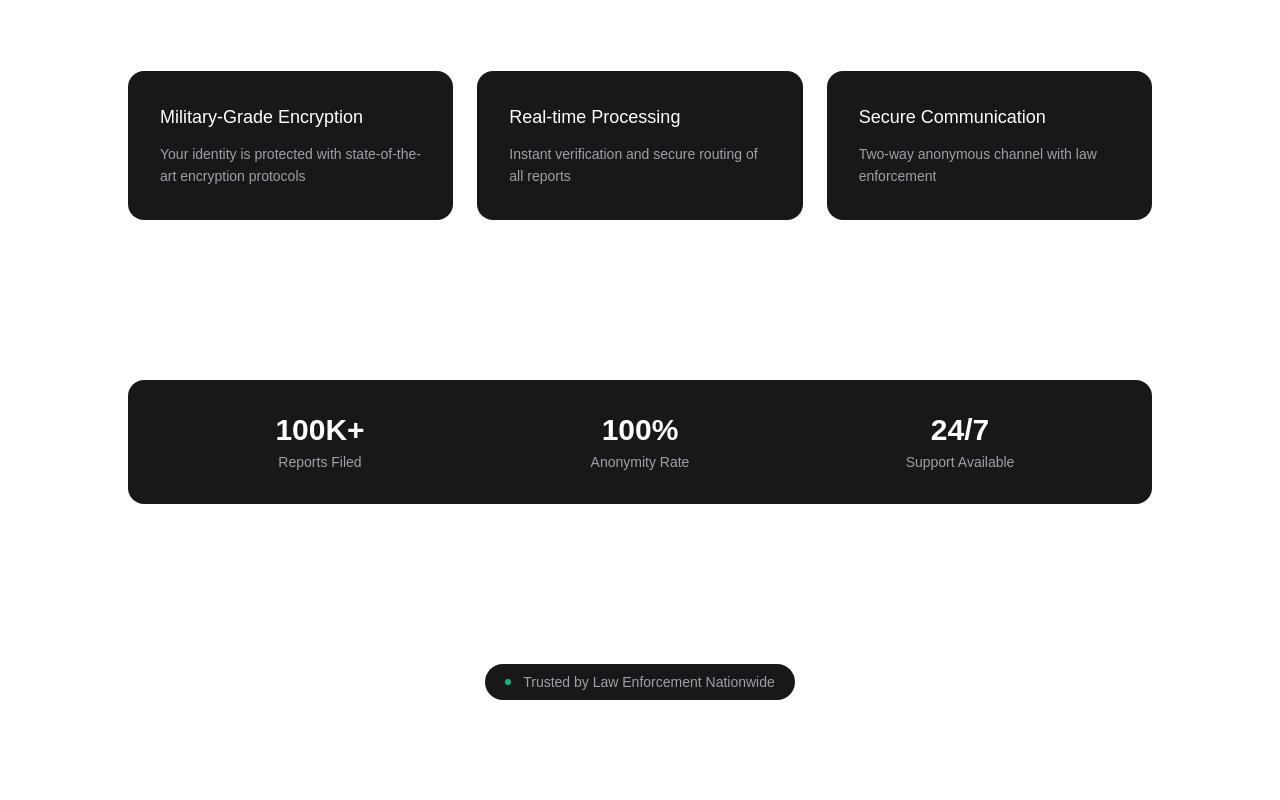
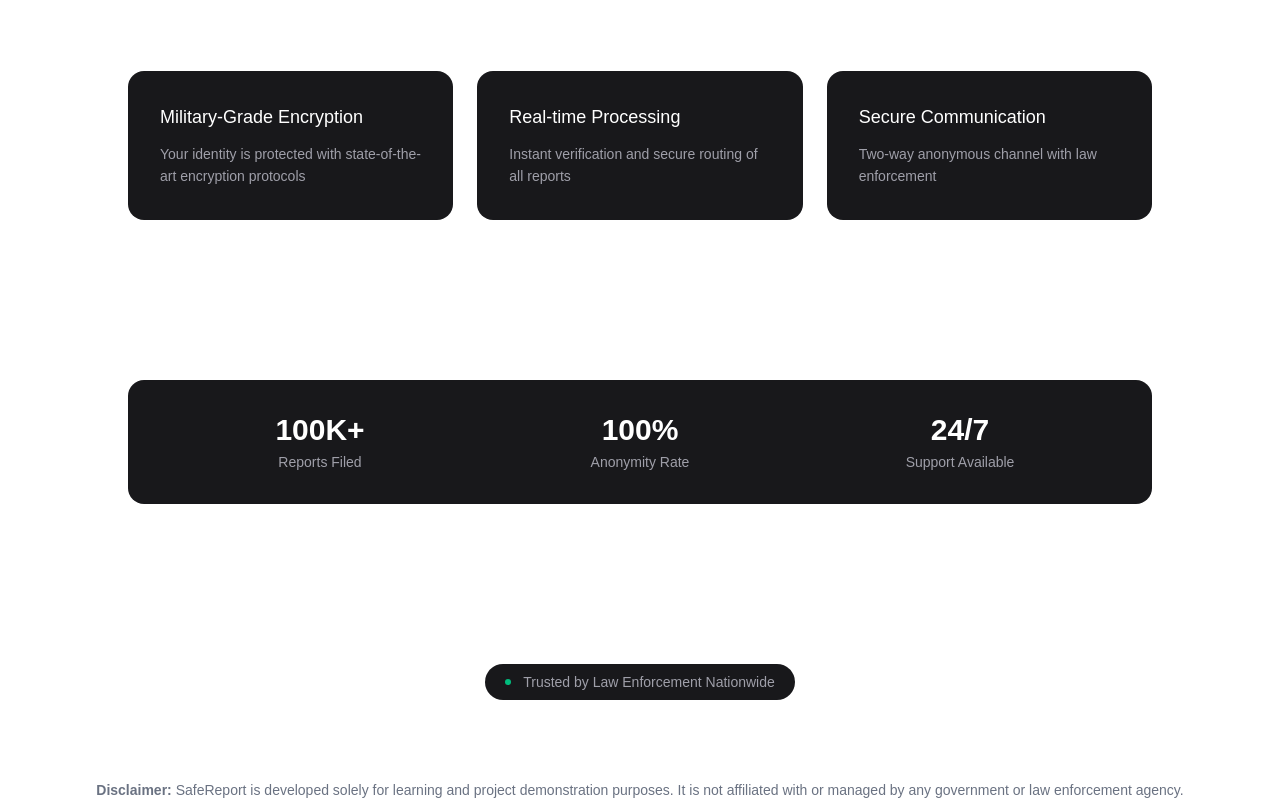
Before and after one commit to mohit1721/safereports, a React (Vite) app in the folder frontend/: page / in a window 1280 px wide. Shown: the part 600-1400 px from the top of the page. Built offline with nearby package versions, Linux system fonts and the light colour scheme.

Commit message:
Update Home.jsx

```diff
--- a/frontend/src/pages/Home.jsx
+++ b/frontend/src/pages/Home.jsx
@@ -81,6 +81,13 @@ export default function Home() {
           </div>
         </div>
       </div>
+
+{/*       disclaimer */}
+        <footer className="text-center text-sm text-gray-500 mt-4">
+      <p>
+        <strong>Disclaimer:</strong> SafeReport is developed solely for learning and project demonstration purposes. It is not affiliated with or managed by any government or law enforcement agency.
+      </p>
+    </footer>
     </main>
   );
 }
```
